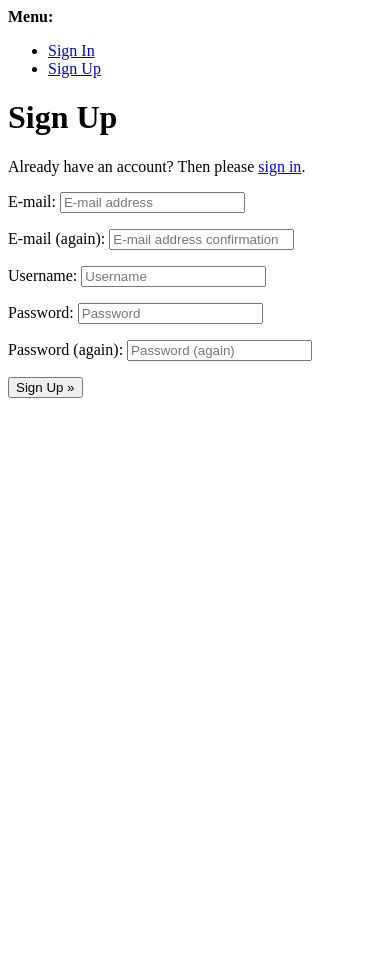
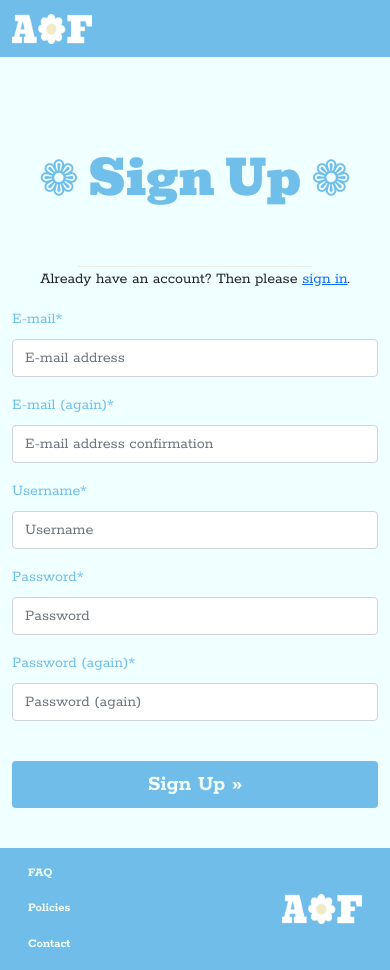
Before and after one commit to DevSteg/ab_flo_art, a Django app: page /accounts/signup/ in a window 390 px wide. Before the commit the page ends 398 px from the top, so only its background shows below. Run offline with Django 3.2, Linux system fonts and the light colour scheme; some libraries are stand-ins or nearby versions.

Commit message:
Update allauth signup to match site

```diff
--- a/templates/allauth/account/signup.html
+++ b/templates/allauth/account/signup.html
@@ -1,21 +1,37 @@
-{% extends "account/base.html" %}
-
+{% extends "base.html" %}
 {% load i18n %}
 
-{% block head_title %}{% trans "Signup" %}{% endblock %}
+{% block ex_title %} - {% trans "Signup" %}{% endblock %}
+{% block header %}
+<div class="container">
+    <div class="row">
+        <div class="col-12">
+            <h2 class="product-title">&#10049; {% trans "Sign Up" %} &#10049;</h2>
+        </div>
+        <hr class="col-12 pro-hr">
+    </div>
+</div>
+{% endblock %}
 
 {% block content %}
-<h1>{% trans "Sign Up" %}</h1>
-
-<p>{% blocktrans %}Already have an account? Then please <a href="{{ login_url }}">sign in</a>.{% endblocktrans %}</p>
-
+<div class="container">
+    <div class="row">
+        <p class="text-center">{% blocktrans %}Already have an account? Then please <a href="{{ login_url }}">sign
+                in</a>.{% endblocktrans %}
+        </p>
+    </div>
+    <div class="row">
+        <div class="col-lg-6 col-sm-12 text-sky m-auto mb-4 text-bold">
             <form class="signup" id="signup_form" method="post" action="{% url 'account_signup' %}">
                 {% csrf_token %}
-  {{ form.as_p }}
+                {{ form|crispy }}
                 {% if redirect_field_value %}
                 <input type="hidden" name="{{ redirect_field_name }}" value="{{ redirect_field_value }}" />
                 {% endif %}
-  <button type="submit">{% trans "Sign Up" %} &raquo;</button>
+                <button type="submit" class="btn btn-large bg-sky col-12 mt-4 mb-3 checkout-btn">{% trans "Sign Up" %}
+                    &raquo;</button>
             </form>
-
+        </div>
+    </div>
+</div>
 {% endblock %}
```
Lines whose indentation alone changed are shown as unchanged.
